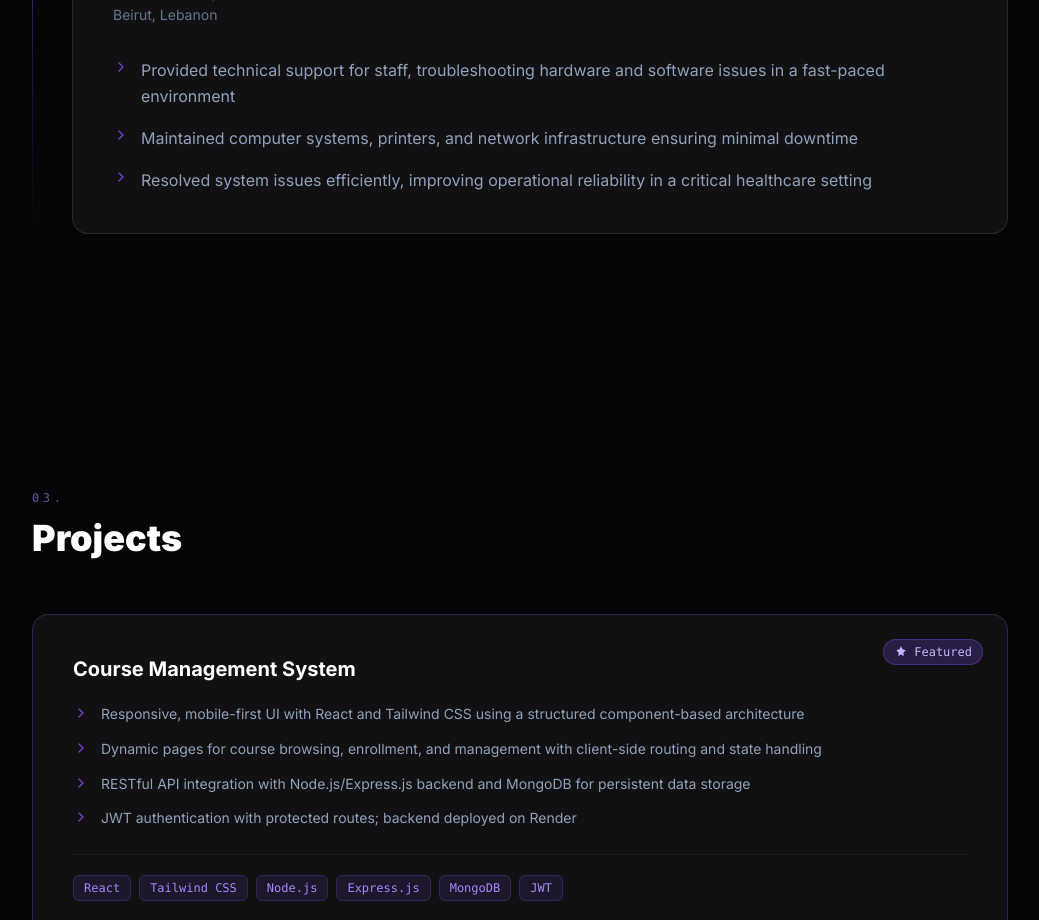
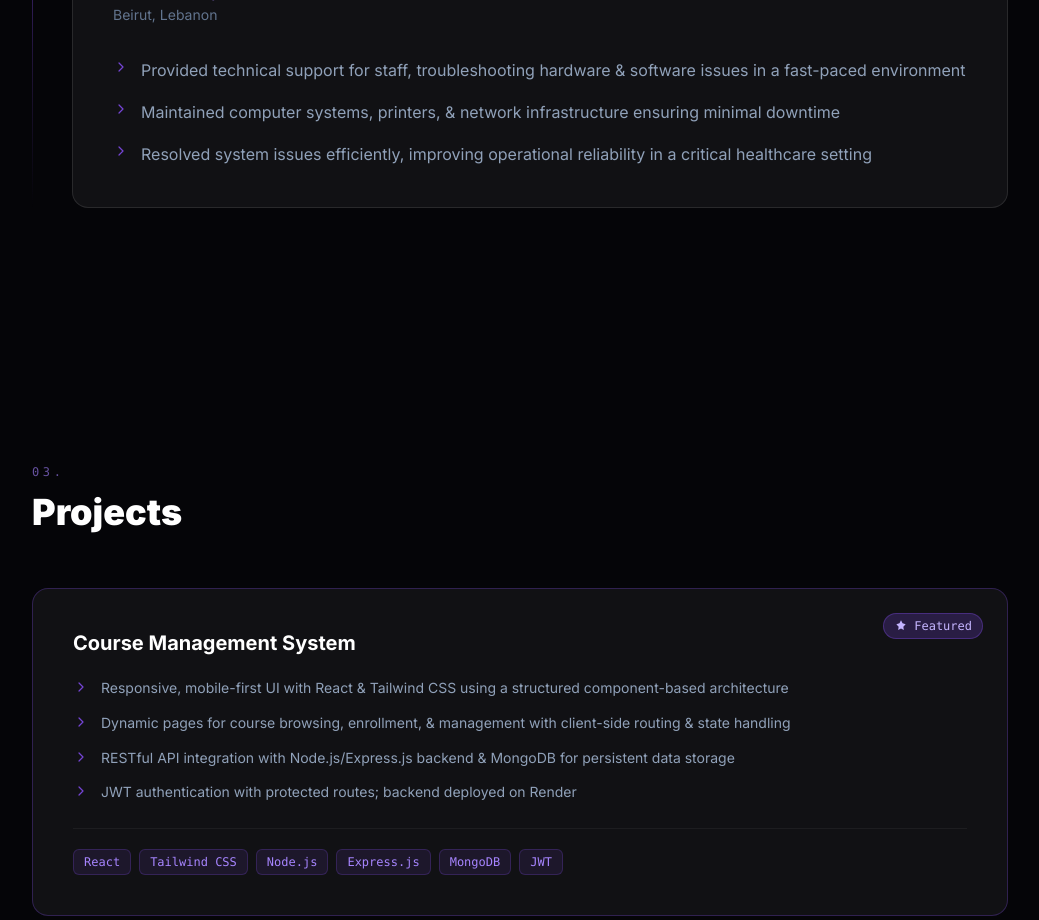
Before and after one commit to jadalhassan/Resume, a React (Vite) app: page / in a window 1280 px wide. Shown: the part 1880-2800 px from the top of the page, without its empty margins (120-1159 px from the left). Built offline with nearby package versions, Linux system fonts and the light colour scheme.

Commit message:
fix: standardize use of ampersands in text across components

```diff
--- a/src/components/About.jsx
+++ b/src/components/About.jsx
@@ -10,7 +10,7 @@ export function SectionHeading({ number, title }) {
 }
 
 const coursework = [
-  'Data Structures and Algorithms',
+  'Data Structures & Algorithms',
   'Database Management Systems',
   'Operating Systems',
   'Software Engineering',
--- a/src/components/Courses.jsx
+++ b/src/components/Courses.jsx
@@ -1,20 +1,24 @@
 import { SectionHeading } from './About'
-import { DotsVerticalIcon, StarOutlineIcon } from './Icons'
+import { StarOutlineIcon } from './Icons'
 
 const courses = [
   {
     title: '100 Days of Code: The Complete Python Pro Bootcamp',
-    instructor: 'Dr. Angela Yu, Developer and Lead Instructor',
+    instructor: 'Dr. Angela Yu, Developer & Lead Instructor',
     completion: '8% complete',
     accent: 'from-indigo-600 via-fuchsia-500 to-amber-300',
     tag: 'Python',
+    overview: 'Hands-on Python track covering fundamentals through real projects.',
+    learns: ['Python basics', 'Automation scripts', 'API usage'],
   },
   {
     title: 'The Complete Full-Stack Web Development Bootcamp',
-    instructor: 'Dr. Angela Yu, Developer and Lead Instructor',
+    instructor: 'Dr. Angela Yu, Developer & Lead Instructor',
     completion: '10% complete',
     accent: 'from-blue-600 via-violet-500 to-cyan-300',
     tag: 'Web Dev',
+    overview: 'End-to-end web development path from frontend to backend deployment.',
+    learns: ['HTML/CSS/JS', 'Node & Express', 'Databases'],
   },
 ]
 
@@ -29,18 +33,21 @@ export default function Courses() {
               key={course.title}
               className="overflow-hidden rounded-2xl border border-white/10 bg-white/5 hover:border-violet-500/30 transition-all duration-300 hover:shadow-2xl hover:shadow-violet-500/10"
             >
-              <div className={`relative h-44 sm:h-48 bg-gradient-to-br ${course.accent}`}>
-                <div className="absolute inset-0 bg-[radial-gradient(circle_at_20%_20%,rgba(255,255,255,0.25)_0,rgba(255,255,255,0)_30%),radial-gradient(circle_at_80%_70%,rgba(255,255,255,0.2)_0,rgba(255,255,255,0)_35%)]" />
-                <span className="absolute left-4 top-4 rounded-full border border-white/30 bg-black/20 px-3 py-1 text-xs font-semibold text-white">
+              <div className={`p-5 sm:p-6 bg-gradient-to-br ${course.accent}`}>
+                <span className="inline-flex rounded-full border border-white/30 bg-black/20 px-3 py-1 text-xs font-semibold text-white mb-3">
                   {course.tag}
                 </span>
-                <button
-                  type="button"
-                  className="absolute right-4 top-4 inline-flex h-9 w-9 items-center justify-center rounded-xl bg-white text-slate-800"
-                  aria-label="Course actions"
-                >
-                  <DotsVerticalIcon />
-                </button>
+                <p className="text-white/90 text-sm leading-relaxed mb-3">{course.overview}</p>
+                <div className="flex flex-wrap gap-2">
+                  {course.learns.map((item) => (
+                    <span
+                      key={item}
+                      className="text-[11px] font-semibold text-white bg-black/20 border border-white/20 rounded-full px-2.5 py-1"
+                    >
+                      {item}
+                    </span>
+                  ))}
+                </div>
               </div>
 
               <div className="p-5 sm:p-6">
--- a/src/components/Experience.jsx
+++ b/src/components/Experience.jsx
@@ -2,8 +2,8 @@ import { SectionHeading } from './About'
 import { ChevronRightIcon } from './Icons'
 
 const bullets = [
-  'Provided technical support for staff, troubleshooting hardware and software issues in a fast-paced environment',
-  'Maintained computer systems, printers, and network infrastructure ensuring minimal downtime',
+  'Provided technical support for staff, troubleshooting hardware & software issues in a fast-paced environment',
+  'Maintained computer systems, printers, & network infrastructure ensuring minimal downtime',
   'Resolved system issues efficiently, improving operational reliability in a critical healthcare setting',
 ]
 
--- a/src/components/Footer.jsx
+++ b/src/components/Footer.jsx
@@ -7,7 +7,7 @@ export default function Footer() {
       <div className="relative max-w-5xl mx-auto px-4 sm:px-6 text-center">
         <p className="text-2xl sm:text-3xl font-black text-white mb-3">Let&apos;s work together.</p>
         <p className="text-slate-500 mb-8 sm:mb-10 max-w-sm mx-auto">
-          I&apos;m actively looking for internship and project opportunities. My inbox is always open.
+          I&apos;m actively looking for internship & project opportunities. My inbox is always open.
         </p>
         <a
           href="mailto:jadalhassan.ja034@gmail.com"
@@ -39,7 +39,7 @@ export default function Footer() {
             jadalhassan.ja034@gmail.com
           </a>
         </div>
-        <p className="text-slate-700 text-xs">Designed and built by Jad Al Hassan - 2026</p>
+        <p className="text-slate-700 text-xs">Designed & built by Jad Al Hassan - 2026</p>
       </div>
     </footer>
   )
--- a/src/components/Hero.jsx
+++ b/src/components/Hero.jsx
@@ -14,7 +14,7 @@ export default function Hero() {
         </h1>
 
         <p className="text-lg sm:text-2xl text-slate-300 font-medium mb-3 sm:mb-4 max-w-2xl">
-          Full-Stack Developer and CS Student at LAU
+          Full-Stack Developer & CS Student at LAU
         </p>
 
         <p className="text-slate-500 text-base sm:text-lg mb-10 sm:mb-12 max-w-xl">
--- a/src/components/Projects.jsx
+++ b/src/components/Projects.jsx
@@ -6,9 +6,9 @@ const projects = [
     title: 'Course Management System',
     featured: true,
     description: [
-      'Responsive, mobile-first UI with React and Tailwind CSS using a structured component-based architecture',
-      'Dynamic pages for course browsing, enrollment, and management with client-side routing and state handling',
-      'RESTful API integration with Node.js/Express.js backend and MongoDB for persistent data storage',
+      'Responsive, mobile-first UI with React & Tailwind CSS using a structured component-based architecture',
+      'Dynamic pages for course browsing, enrollment, & management with client-side routing & state handling',
+      'RESTful API integration with Node.js/Express.js backend & MongoDB for persistent data storage',
       'JWT authentication with protected routes; backend deployed on Render',
     ],
     tech: ['React', 'Tailwind CSS', 'Node.js', 'Express.js', 'MongoDB', 'JWT'],
@@ -16,27 +16,27 @@ const projects = [
   {
     title: 'Sports Goods Store Management System',
     description: [
-      'Web-based system for managing product listings, orders, and inventory workflows',
-      'System requirements defined with IEEE SRS standards and workflows modeled with UML diagrams',
-      'Applied MVC and client-server architecture principles for scalable system design',
+      'Web-based system for managing product listings, orders, & inventory workflows',
+      'System requirements defined with IEEE SRS standards & workflows modeled with UML diagrams',
+      'Applied MVC & client-server architecture principles for scalable system design',
     ],
     tech: ['MVC', 'UML', 'IEEE SRS', 'Client-Server Architecture'],
   },
   {
     title: 'Esports Performance Tracker',
     description: [
-      'Relational database designed with ER modeling and normalization techniques',
-      'Complex SQL queries with joins, aggregation, and subqueries for analytics',
-      'Triggers and views implemented to automate performance reporting',
+      'Relational database designed with ER modeling & normalization techniques',
+      'Complex SQL queries with joins, aggregation, & subqueries for analytics',
+      'Triggers & views implemented to automate performance reporting',
     ],
-    tech: ['SQL', 'ER Modeling', 'Normalization', 'Triggers and Views'],
+    tech: ['SQL', 'ER Modeling', 'Normalization', 'Triggers & Views'],
   },
   {
-    title: 'AI Maze Game (Main.py)',
+    title: 'AI Maze Game',
     description: [
-      'Interactive maze game built with Python Turtle, including keyboard movement, timer logic, and multiple difficulty levels',
-      'A* pathfinding algorithm integrated for solution generation, hints, and optional full-path visualization',
-      'Player performance metrics tracked and exported with pandas into CSV files for post-game analysis',
+      'Interactive maze game built with Python Turtle, including keyboard movement, timer logic, & multiple difficulty levels',
+      'A* pathfinding algorithm integrated for solution generation, hints, & optional full-path visualization',
+      'Player performance metrics tracked & exported with pandas into CSV files for post-game analysis',
       'Source file located at c:\\Users\\user\\Desktop\\Sem 2\\LAS205\\Main.py',
     ],
     tech: ['Python', 'Turtle', 'A* Pathfinding', 'Pandas', 'CSV Analytics'],
--- a/src/components/Skills.jsx
+++ b/src/components/Skills.jsx
@@ -8,7 +8,7 @@ const skillGroups = [
     items: ['JavaScript', 'TypeScript', 'Python', 'Java', 'SQL', 'HTML', 'CSS'],
   },
   {
-    category: 'Frameworks and Tools',
+    category: 'Frameworks & Tools',
     Icon: WrenchIcon,
     items: ['React', 'Node.js', 'Express.js', 'Tailwind CSS', 'MongoDB'],
   },
```
